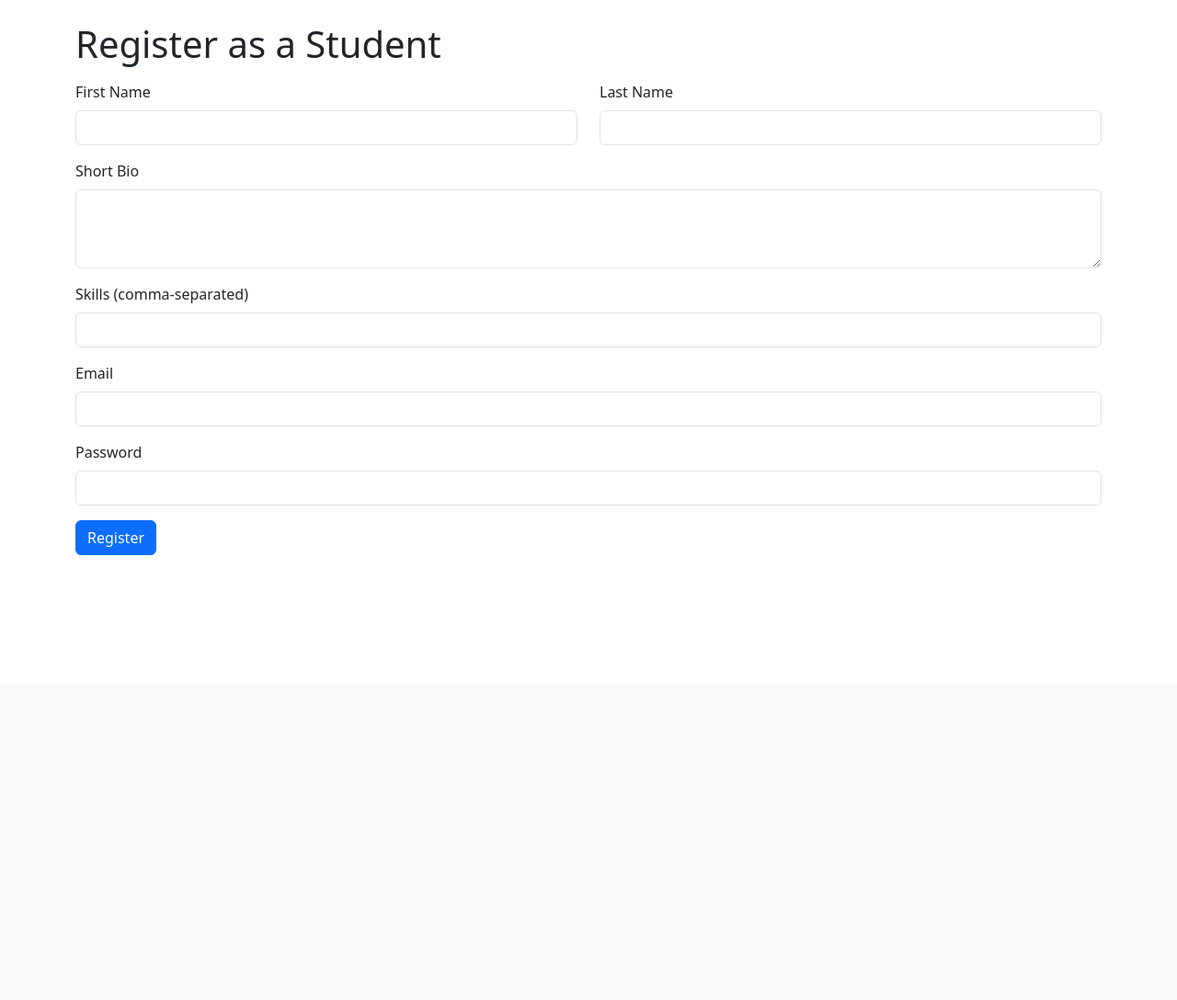
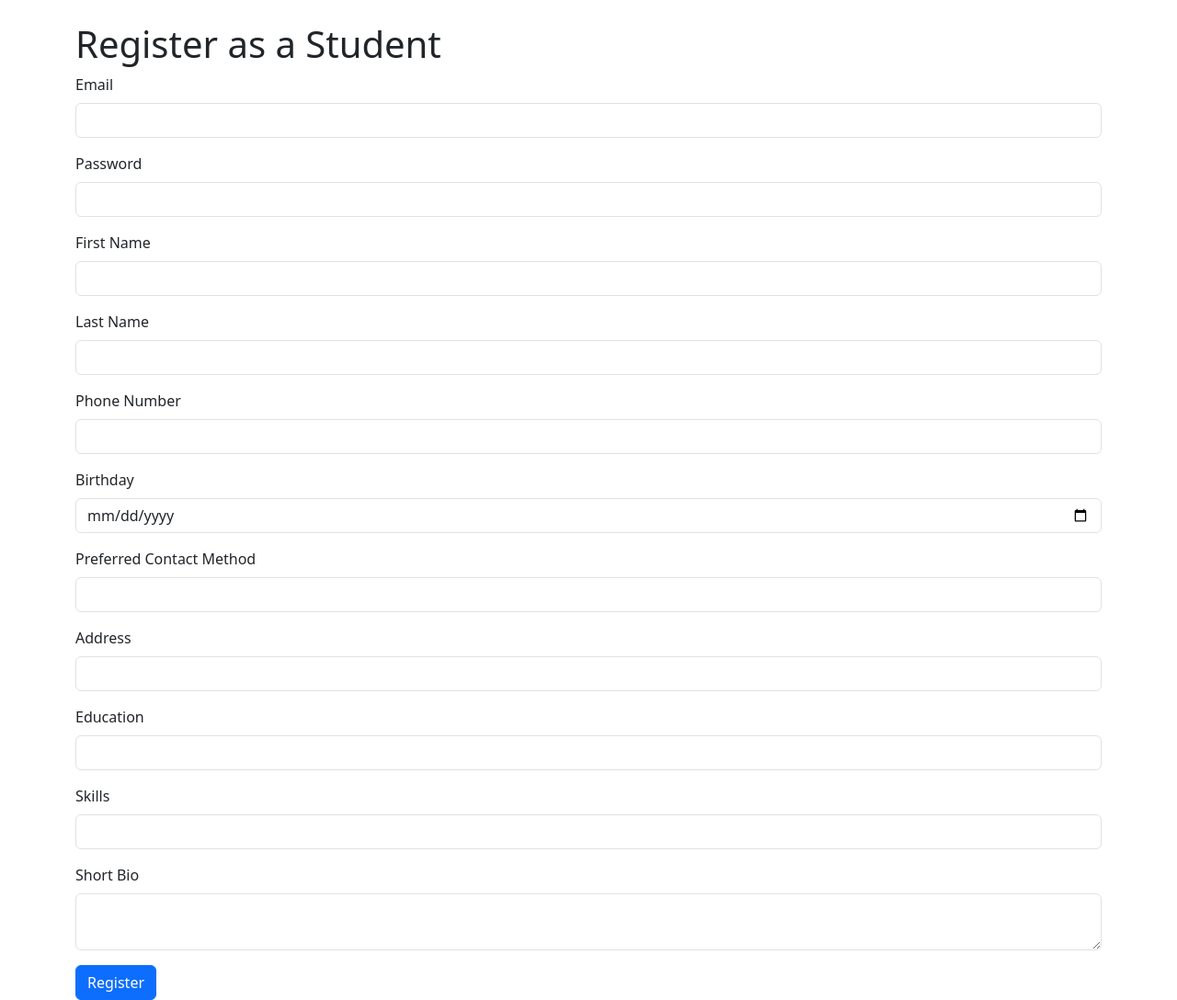
Before and after one commit to BillXu21/FBLAWebsite, a Flask app: page /register/student in a window 1280 px wide. Shown: the part 56-1144 px from the top of the page at 92% size. Before the commit the page ends 660 px from the top, so only its background shows below. Run offline with Flask 3, Linux system fonts and the light colour scheme.

Commit message:
Finished student application form and started application viewing page

```diff
--- a/app.py
+++ b/app.py
@@ -37,34 +37,42 @@ def register():
 
 @app.route('/register/student', methods=['GET', 'POST'])
 def register_student():
-    """
-    Handle student registration.
-
-    - GET: Show the student registration form.
-    - POST: Validate input and create a new student user.
-    """
     if request.method == 'POST':
         # Retrieve form data
         first_name = request.form['first_name']
         last_name = request.form['last_name']
-        bio = request.form.get('bio', '')  # Optional bio
-        skills = request.form.get('skills', '')  # Optional skills
         email = request.form['email']
         password = request.form['password']
+        bio = request.form.get('bio', '')
+        skills = request.form.get('skills', '')
+        phone_number = request.form.get('phone_number', '')
+        birthday = request.form.get('birthday', '')
+        preferred_contact_method = request.form.get('preferred_contact_method', '')
+        address = request.form.get('address', '')
+        education = request.form.get('education', '')
 
-        # Check if email is already registered
         if User.query.filter_by(email=email).first():
             flash('Email already registered.', 'danger')
             return redirect(url_for('register_student'))
 
-        # Hash the password for security
         hashed_password = generate_password_hash(password, method='pbkdf2:sha256')
 
-        # Create a new student user entry
-        new_user = User(first_name=first_name, last_name=last_name, bio=bio, skills=skills,
-                        email=email, password=hashed_password, user_type='student')
+        new_user = User(
+            first_name=first_name,
+            last_name=last_name,
+            email=email,
+            password=hashed_password,
+            user_type='student',
+            bio=bio,
+            skills=skills,
+            phone_number=phone_number,
+            birthday=birthday,
+            preferred_contact_method=preferred_contact_method,
+            address=address,
+            education=education,
+            profile_picture=""
+        )
 
-        # Save to database
         db.session.add(new_user)
         db.session.commit()
 
@@ -76,17 +84,17 @@ def register_student():
 
 @app.route('/register_employer', methods=['GET', 'POST'])
 def register_employer():
-    """
-    Handles employer registration.
-    - GET: Displays the employer registration form.
-    - POST: Saves employer details in the database.
-    """
     if request.method == 'POST':
         first_name = request.form['first_name']
         last_name = request.form['last_name']
-        bio = request.form['bio']  # This will store the company description
         email = request.form['email']
         password = request.form['password']
+        bio = request.form['bio']  # company description
+        phone_number = request.form.get('phone_number', '')
+        birthday = request.form.get('birthday', '')
+        preferred_contact_method = request.form.get('preferred_contact_method', '')
+        address = request.form.get('address', '')
+        education = request.form.get('education', '')
 
         if User.query.filter_by(email=email).first():
             flash('Email already registered.', 'danger')
@@ -95,20 +103,25 @@ def register_employer():
         hashed_password = generate_password_hash(password, method='pbkdf2:sha256')
 
         new_employer = User(
+            first_name=first_name,
+            last_name=last_name,
             email=email,
             password=hashed_password,
-            user_type="employer",
-            first_name=first_name,
-            last_name=last_name,
-            bio=bio,  # Store company description in bio field
-            skills=None,  # Employers don't need skills field
+            user_type='employer',
+            bio=bio,
+            phone_number=phone_number,
+            birthday=birthday,
+            preferred_contact_method=preferred_contact_method,
+            address=address,
+            education=education,
+            skills=None,
             profile_picture=""
         )
 
         db.session.add(new_employer)
         db.session.commit()
 
-        flash('Employer account created successfully! You can now log in.', 'success')
+        flash('Employer account created successfully!', 'success')
         return redirect(url_for('login'))
 
     return render_template('register_employer.html')
@@ -177,12 +190,12 @@ def delete_job(job_id):
         db.session.commit()
     return redirect(url_for('job_listings'))
 
-@app.route('/confirm_delete/<int:job_id>', methods=['GET', 'POST'])
+'''@app.route('/confirm_delete/<int:job_id>', methods=['GET', 'POST'])
 def confirm_delete(job_id):
     if request.method == 'POST':
         return redirect(url_for('delete_job', job_id=job_id))
     job = JobPostings.query.get(job_id)
-    return render_template('confirm_delete.html', job=job)
+    return render_template('confirm_delete.html', job=job)'''
 
 @app.route('/admin', methods=['GET', 'POST'])
 def admin_panel():
@@ -205,42 +218,46 @@ def admin_panel():
     return render_template('admin_panel.html', jobs=pending_jobs)
 
 
-@app.route('/apply_job/<int:job_id>', methods=['GET', 'POST'])
-def apply_job(job_id):
-    """
-    Handles job applications.
-
-    - GET: Displays the job application form.
-    - POST: Saves the application in the database.
-    """
-    if session.get('user_type') not in ['student']:
-        return "Access denied", 403
+@app.route('/apply/<int:job_id>', methods=['GET', 'POST'])
+def apply_to_job(job_id):
+    if 'user_id' not in session or session.get('user_type') != 'student':
+        flash("You must be logged in as a student to apply for a job.", "danger")
+        return redirect(url_for('login'))
 
     job = JobPostings.query.get_or_404(job_id)
 
     if request.method == 'POST':
         name = request.form['name']
         email = request.form['email']
+        birthday = request.form.get('birthday')
+        availability = request.form.get('availability')
+        experience = request.form.get('experience')
+        cover_letter = request.form.get('cover_letter')
         resume = request.files['resume']
 
-        # Validate file type
-        if resume and resume.filename.endswith('.pdf'):
+        resume_path = None
+        if resume:
             filename = secure_filename(resume.filename)
-            resume_path = os.path.join(app.config['UPLOAD_FOLDER'], filename)
-            resume.save(resume_path)  # Save the resume file
-        else:
-            flash("Only PDF resumes are allowed.", "danger")
-            return redirect(url_for('apply_job', job_id=job_id))
+            resume_path = os.path.join('static', 'resumes', filename)
+            resume.save(resume_path)
 
-        # Store the application in the database
-        new_application = Applications(job_id=job_id, name=name, email=email, resume_path=resume_path)
-        db.session.add(new_application)
+        application = Applications(
+            job_id=job_id,
+            name=name,
+            email=email,
+            birthday=birthday,
+            availability=availability,
+            experience=experience,
+            cover_letter=cover_letter,
+            resume_path=resume_path
+        )
+
+        db.session.add(application)
         db.session.commit()
-
-        flash("Your application has been submitted successfully!", "success")
+        flash("Application submitted successfully!", "success")
         return redirect(url_for('job_listings'))
 
-    return render_template('apply_job.html', job=job)
+    return render_template('apply_form.html', job=job)
 
 
 @app.route('/notifications')
@@ -307,6 +324,26 @@ def get_application_notifications():
 
     return jsonify({'count': notification_count})
 
+@app.route('/employer/applications')
+def view_applications():
+    user_id = session.get('user_id')
+    if not user_id or session.get('user_type') != 'employer':
+        return "Unauthorized", 403
+
+    applications = db.session.execute(
+        text("""
+            SELECT a.id, a.cover_letter, a.resume_path, a.available_times, a.experience, a.birthday,
+                   u.first_name, u.last_name, u.email, u.skills, u.education
+            FROM applications a
+            JOIN user u ON a.applicant_id = u.id
+            JOIN job_postings j ON a.job_id = j.id
+            WHERE j.employer_email = :employer_id
+        """),
+        {"employer_id": user_id}
+    ).fetchall()
+
+    return render_template("employer_applications.html", applications=applications)
+
 
 @app.route('/profile/<int:user_id>')
 def profile(user_id):
--- a/templates/base.html
+++ b/templates/base.html
@@ -32,7 +32,7 @@
                     <li class="nav-item"><a class="nav-link" href="/admin">Admin</a></li>
                     {% endif %}
                     <li class="nav-item">
-                        <a class="nav-link" href="/profile">Profile</a>
+                        <a class="nav-link" href="/profile/{{ session.get('user_id') }}">Profile</a>
                     </li>
                     <li class="nav-item">
                         <a class="nav-link" href="/logout">Logout</a>
--- a/templates/profile.html
+++ b/templates/profile.html
@@ -1,5 +1,6 @@
 {% extends "base.html" %}
 {% block title %}User Profile{% endblock %}
+
 {% block content %}
 <div class="container">
     <h2>User Profile</h2>
@@ -10,11 +11,16 @@
             {% if user.user_type == "student" %}
                 <p><strong>Bio:</strong> {{ user.bio }}</p>
                 <p><strong>Skills:</strong> {{ user.skills }}</p>
+                <p><strong>Education:</strong> {{ user.education }}</p>
             {% elif user.user_type == "employer" %}
                 <p><strong>Company Description:</strong> {{ user.bio }}</p>
             {% endif %}
 
             <p><strong>Email:</strong> {{ user.email }}</p>
+            <p><strong>Phone Number:</strong> {{ user.phone_number }}</p>
+            <p><strong>Birthday:</strong> {{ user.birthday }}</p>
+            <p><strong>Preferred Contact Method:</strong> {{ user.preferred_contact_method }}</p>
+            <p><strong>Address:</strong> {{ user.address }}</p>
         </div>
     </div>
 </div>
--- a/templates/register_student.html
+++ b/templates/register_student.html
@@ -3,41 +3,63 @@
 
 {% block content %}
 <h1>Register as a Student</h1>
-<form method="post" class="mt-3">
+<form method="post">
+    <div class="mb-3">
+        <label for="email" class="form-label">Email</label>
+        <input type="email" class="form-control" name="email" required>
+    </div>
 
-    <div class="row">
-        <div class="col-md-6 mb-3">
-            <label for="first_name" class="form-label">First Name</label>
-            <input type="text" class="form-control" id="first_name" name="first_name" required>
-        </div>
-        <div class="col-md-6 mb-3">
-            <label for="last_name" class="form-label">Last Name</label>
-            <input type="text" class="form-control" id="last_name" name="last_name" required>
-        </div>
+    <div class="mb-3">
+        <label for="password" class="form-label">Password</label>
+        <input type="password" class="form-control" name="password" required>
+    </div>
+
+    <div class="mb-3">
+        <label for="first_name" class="form-label">First Name</label>
+        <input type="text" class="form-control" name="first_name" required>
+    </div>
+
+    <div class="mb-3">
+        <label for="last_name" class="form-label">Last Name</label>
+        <input type="text" class="form-control" name="last_name" required>
+    </div>
+
+    <div class="mb-3">
+        <label for="phone_number" class="form-label">Phone Number</label>
+        <input type="text" class="form-control" name="phone_number">
+    </div>
+
+    <div class="mb-3">
+        <label for="birthday" class="form-label">Birthday</label>
+        <input type="date" class="form-control" name="birthday">
+    </div>
+
+    <div class="mb-3">
+        <label for="preferred_contact_method" class="form-label">Preferred Contact Method</label>
+        <input type="text" class="form-control" name="preferred_contact_method">
+    </div>
+
+    <div class="mb-3">
+        <label for="address" class="form-label">Address</label>
+        <input type="text" class="form-control" name="address">
+    </div>
+
+    <div class="mb-3">
+        <label for="education" class="form-label">Education</label>
+        <input type="text" class="form-control" name="education">
+    </div>
+
+    <div class="mb-3">
+        <label for="skills" class="form-label">Skills</label>
+        <input type="text" class="form-control" name="skills">
     </div>
 
     <div class="mb-3">
         <label for="bio" class="form-label">Short Bio</label>
-        <textarea class="form-control" id="bio" name="bio" rows="3"></textarea>
-    </div>
-
-    <div class="mb-3">
-        <label for="skills" class="form-label">Skills (comma-separated)</label>
-        <input type="text" class="form-control" id="skills" name="skills">
-    </div>
-
-    <div class="mb-3">
-        <label for="email" class="form-label">Email</label>
-        <input type="email" class="form-control" id="email" name="email" required>
-    </div>
-
-    <div class="mb-3">
-        <label for="password" class="form-label">Password</label>
-        <input type="password" class="form-control" id="password" name="password" required>
+        <textarea class="form-control" name="bio"></textarea>
     </div>
 
     <input type="hidden" name="user_type" value="student">
-
     <button type="submit" class="btn btn-primary">Register</button>
 </form>
 {% endblock %}
```
Also changed, not shown: database_manager.py (+15 -11 lines), templates/apply_form.html (added, +39 -0 lines), templates/apply_job.html (deleted, +0 -29 lines), templates/employer_applications.html (added, +37 -0 lines), templates/register_employer.html (+33 -26 lines), instance/jobs.db.
